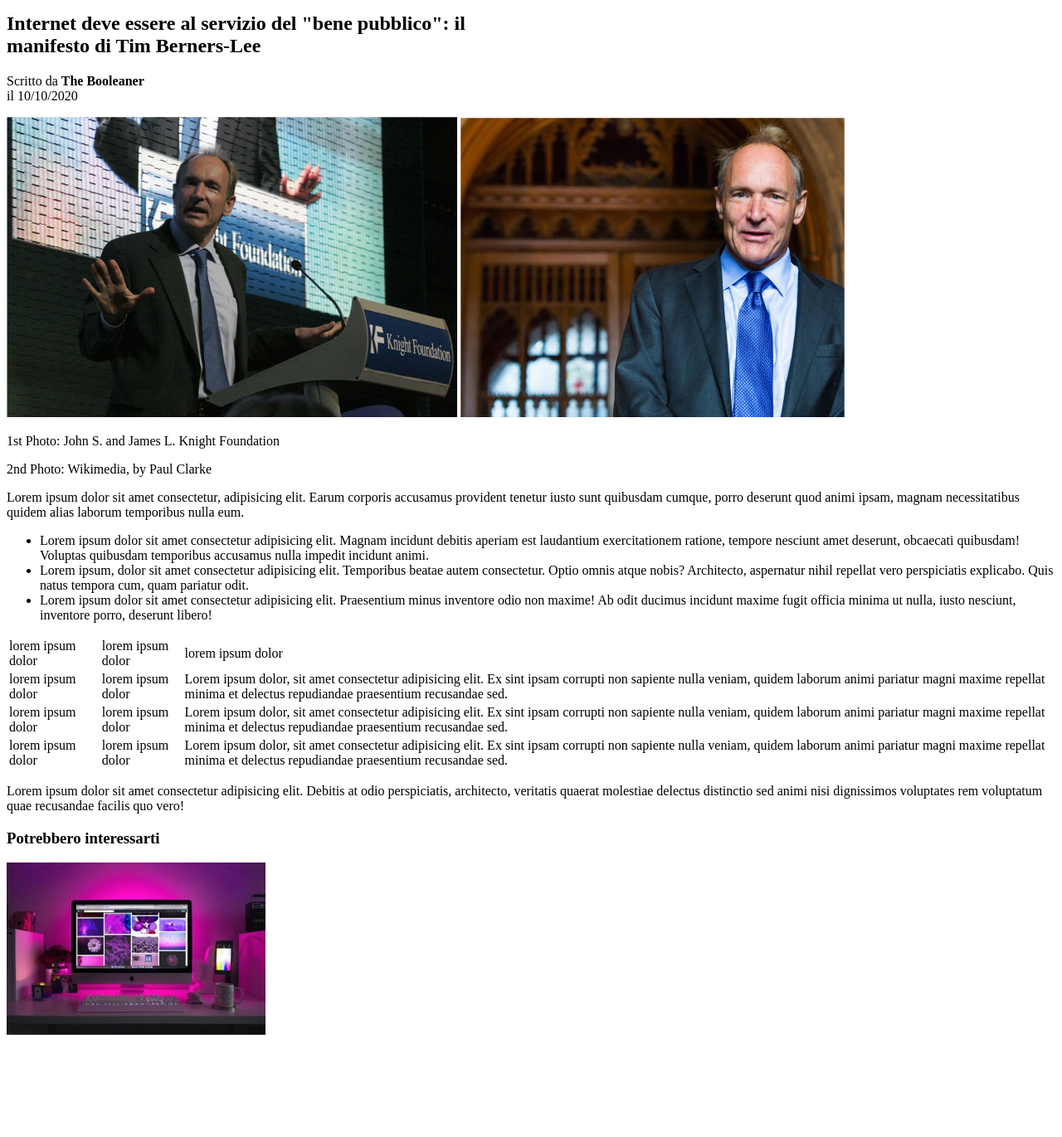
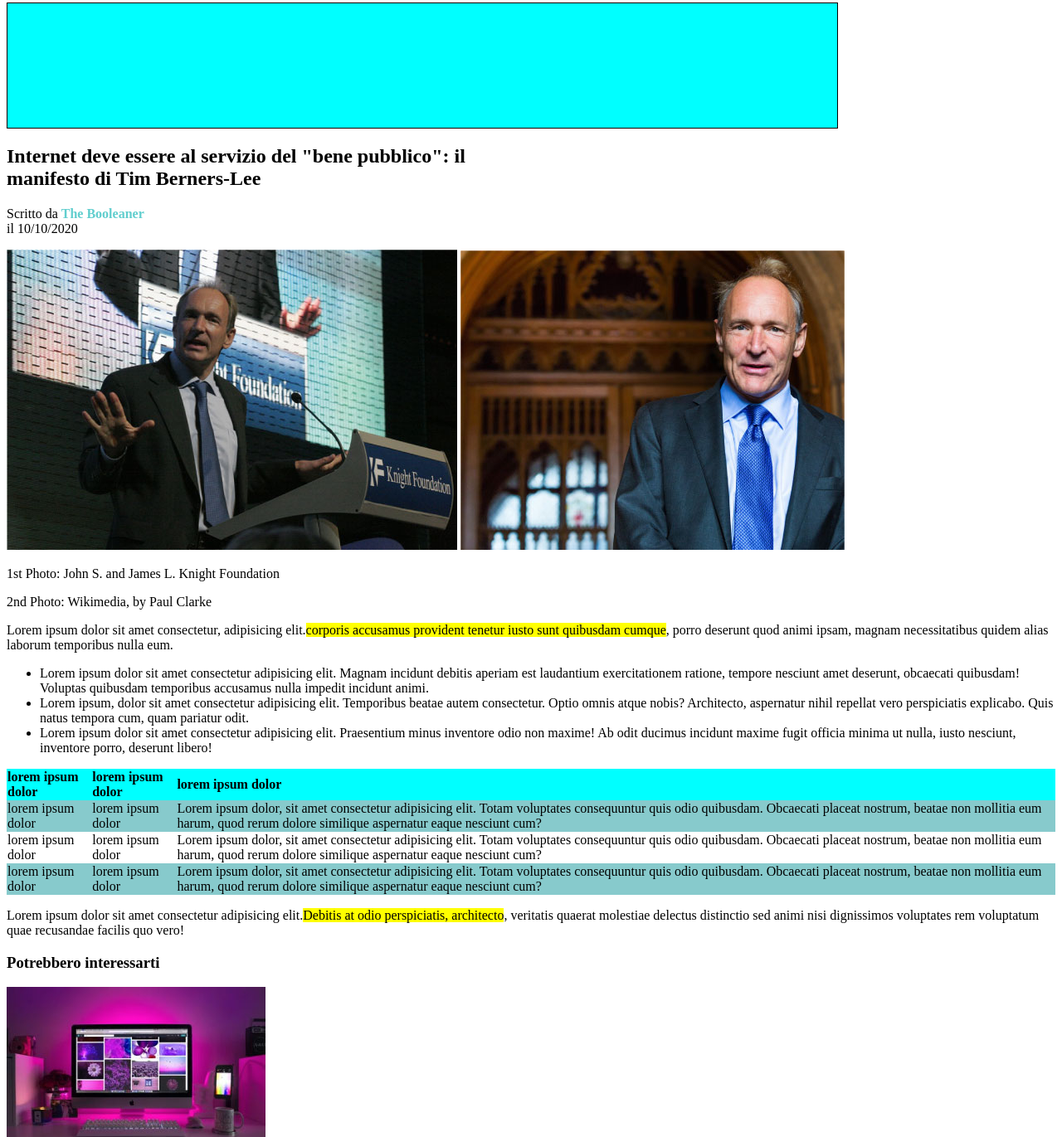
Before and after one commit to Stiv3nn/html-css-booleaner, a plain HTML site: page index.html in a window 1280 px wide. Shown: the part 5-1376 px from the top of the page at 83% size. Before the commit the page ends 1265 px from the top, so only its background shows below. Drawn offline with Linux system fonts and the light colour scheme; files that its build step writes are made by us from their sources.

Commit message:
manca logo e pattern

```diff
--- a/css/style.css
+++ b/css/style.css
@@ -0,0 +1,38 @@
+.logo{
+    background-color: aqua;
+    border: 1px solid black;
+    width: 1000px;
+    height: 150px;
+}
+
+.scrittore{
+    color: rgba(31, 185, 185, 0.705);
+}
+
+.testo-in-giallo{
+    background-color: yellow;
+}
+
+.testo-footer{
+    color: grey;
+}
+
+.tabella{
+    border-collapse: collapse;
+    width: 100%;
+}
+
+.colonna1{
+    text-align: left;
+    background-color: rgb(135, 202, 204);
+}
+
+.colonna4{
+    text-align: left;
+    background-color: rgb(135, 202, 204);
+}
+
+.colonna0{
+    text-align: left;
+    background-color: aqua;
+}
--- a/index.html
+++ b/index.html
@@ -1,7 +1,7 @@
 <!DOCTYPE html>
 <html lang="en">
 <head>
-    <link rel="stylesheet" href="style.css">
+    <link rel="stylesheet" href="css/style.css">
     <meta charset="UTF-8">
     <meta name="viewport" content="width=device-width, initial-scale=1.0">
     <title>The Booleaner</title>
@@ -12,12 +12,16 @@
     <header>
         <section>
 
+            <div class="logo">
+
+            </div>
+
             <h1>Internet deve essere al servizio del "bene pubblico": il <br>
                 manifesto di Tim Berners-Lee
             </h1>
 
             <p>
-                Scritto da <strong>The Booleaner</strong> <br>
+                Scritto da <strong class="scrittore">The Booleaner</strong> <br>
                 il 10/10/2020
             </p>
 
@@ -36,7 +40,7 @@
 
             <p>2nd Photo: Wikimedia, by Paul Clarke</p>
 
-            <p>Lorem ipsum dolor sit amet consectetur, adipisicing elit. Earum corporis accusamus provident tenetur iusto sunt quibusdam cumque, porro deserunt quod animi ipsam, magnam necessitatibus quidem alias laborum temporibus nulla eum.</p>
+            <p>Lorem ipsum dolor sit amet consectetur, adipisicing elit.<span class="testo-in-giallo">corporis accusamus provident tenetur iusto sunt quibusdam cumque</span>, porro deserunt quod animi ipsam, magnam necessitatibus quidem alias laborum temporibus nulla eum.</p>
 
             <ul>
                 <li>Lorem ipsum dolor sit amet consectetur adipisicing elit. Magnam incidunt debitis aperiam est laudantium exercitationem ratione, tempore nesciunt amet deserunt, obcaecati quibusdam! Voluptas quibusdam temporibus accusamus nulla impedit incidunt animi.</li>
@@ -44,19 +48,35 @@
                 <li>Lorem ipsum dolor sit amet consectetur adipisicing elit. Praesentium minus inventore odio non maxime! Ab odit ducimus incidunt maxime fugit officia minima ut nulla, iusto nesciunt, inventore porro, deserunt libero!</li>
             </ul>
 
-            <table>
+            <table class="tabella">
 
-                <tr><td>lorem ipsum dolor</td><td></td><td></td><td></td><td>lorem ipsum dolor</td><td>lorem ipsum dolor</td></tr>
+                <tr class="colonna0">
+                    <th>lorem ipsum dolor</th>
+                    <th>lorem ipsum dolor</th>
+                    <th>lorem ipsum dolor</th>
+                </tr>
 
-                <tr><td>lorem ipsum dolor</td><td></td><td></td><td></td><td>lorem ipsum dolor</td><td>Lorem ipsum dolor, sit amet consectetur adipisicing elit. Ex sint ipsam corrupti non sapiente nulla veniam, quidem laborum animi pariatur magni maxime repellat minima et delectus repudiandae praesentium recusandae sed.</td></tr>
+                <tr class="colonna1">
+                    <td>lorem ipsum dolor</td>
+                    <td>lorem ipsum dolor</td>
+                    <td>Lorem ipsum dolor, sit amet consectetur adipisicing elit. Totam voluptates consequuntur quis odio quibusdam. Obcaecati placeat nostrum, beatae non mollitia eum harum, quod rerum dolore similique aspernatur eaque nesciunt cum?</td>
+                </tr>
 
-                <tr><td>lorem ipsum dolor</td><td></td><td></td><td></td><td>lorem ipsum dolor</td><td>Lorem ipsum dolor, sit amet consectetur adipisicing elit. Ex sint ipsam corrupti non sapiente nulla veniam, quidem laborum animi pariatur magni maxime repellat minima et delectus repudiandae praesentium recusandae sed.</td></tr>
+                <tr>
+                    <td>lorem ipsum dolor</td>
+                    <td>lorem ipsum dolor</td>
+                    <td>Lorem ipsum dolor, sit amet consectetur adipisicing elit. Totam voluptates consequuntur quis odio quibusdam. Obcaecati placeat nostrum, beatae non mollitia eum harum, quod rerum dolore similique aspernatur eaque nesciunt cum?</td>
+                </tr>
 
-                <tr><td>lorem ipsum dolor</td><td></td><td></td><td></td><td>lorem ipsum dolor</td><td>Lorem ipsum dolor, sit amet consectetur adipisicing elit. Ex sint ipsam corrupti non sapiente nulla veniam, quidem laborum animi pariatur magni maxime repellat minima et delectus repudiandae praesentium recusandae sed.</td></tr>
+                <tr class="colonna4">
+                    <td>lorem ipsum dolor</td>
+                    <td>lorem ipsum dolor</td>
+                    <td>Lorem ipsum dolor, sit amet consectetur adipisicing elit. Totam voluptates consequuntur quis odio quibusdam. Obcaecati placeat nostrum, beatae non mollitia eum harum, quod rerum dolore similique aspernatur eaque nesciunt cum?</td>
+                </tr>
 
             </table>
 
-            <p>Lorem ipsum dolor sit amet consectetur adipisicing elit. Debitis at odio perspiciatis, architecto, veritatis quaerat molestiae delectus distinctio sed animi nisi dignissimos voluptates rem voluptatum quae recusandae facilis quo vero!</p>
+            <p>Lorem ipsum dolor sit amet consectetur adipisicing elit.<span class="testo-in-giallo">Debitis at odio perspiciatis, architecto</span>, veritatis quaerat molestiae delectus distinctio sed animi nisi dignissimos voluptates rem voluptatum quae recusandae facilis quo vero!</p>
 
         </section>
 
@@ -66,10 +86,12 @@
     <footer>
 
         <section>
+            <div class="tetso-footer">
+                <h3>Potrebbero interessarti</h3>
+            </div>
 
-            <h3>Potrebbero interessarti</h3>
-
-            <img src="img/monitor.jpg" alt="monitor">
+            <img src="img/monitor.jpg" alt="monitor"> <br>
+            <img src="img/graph.jpg" alt="grafico">
 
         </section>
 
```
